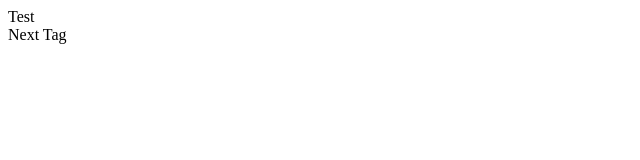
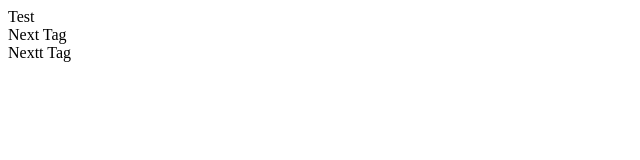
Before and after one commit to rpraveensriram/Demo-Repo, a plain HTML site: page index.html in a window 1280 px wide. Shown: the full height of the page, 0-640 px from the left. Drawn offline with Linux system fonts and the light colour scheme.

Commit message:
some change

```diff
--- a/index.html
+++ b/index.html
@@ -1,2 +1,3 @@
 <div>Test</div>
 <div>Next Tag </div>
+<div>Nextt Tag</div>
```
